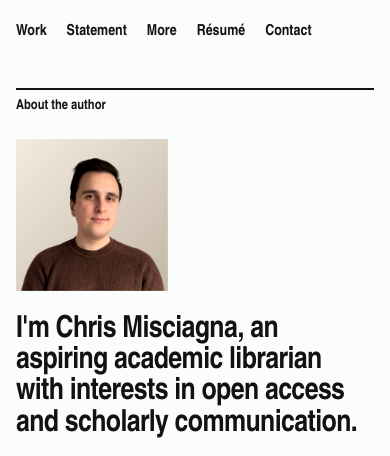
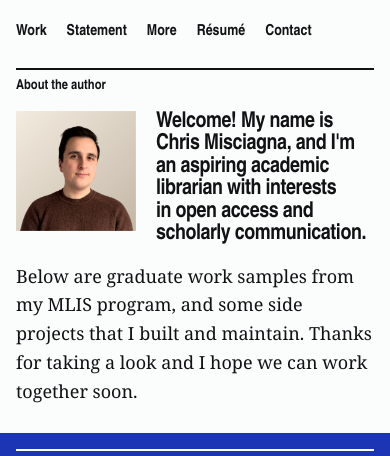
Before and after one commit to HB-Papa/chris-misciagna-portfolio, an Astro site: page / in a window 390 px wide. Shown: the part 56-512 px from the top of the page. Built offline with nearby package versions, Linux system fonts and the light colour scheme; Astro itself is replaced by a stand-in of ours.

Commit message:
New intro text, tighter intro, project PDFs, Observatory marked built
- Intro uses Chris's own welcome text; the photo is smaller and the
  heading and paragraph sit side by side, so the covers start sooner.
- Six course projects can now be read as PDFs: the Third Place
  methodology and UConn policy from their project pages, and four
  backlist items. Each PDF was checked for private details first.
- The Observatory cover now says "Built and running".
- The Third Place art comment now matches the paper: 1,200 invitations,
  one dot per four, 300 expected responses.

Co-Authored-By: Claude Opus 5.5 <noreply@anthropic.com>

```diff
--- a/src/components/Spread.astro
+++ b/src/components/Spread.astro
@@ -22,7 +22,7 @@ const headingId = `${p.id}-title`;
       </figure>
     )}
     {p.links.length > 0 && (
-      <p class="links">{p.links.map((l) => <a class="go" href={l.href}>{l.label}</a>)}</p>
+      <p class="links">{p.links.map((l) => <a class="go" href={l.href}>{l.label}{l.note && <span class="note"> ({l.note})</span>}</a>)}</p>
     )}
   </div>
 </article>
--- a/src/data/site.ts
+++ b/src/data/site.ts
@@ -3,7 +3,7 @@
 // and no phone number, home address, student ID, or transcript ever appears on the site.
 
 export type Fact = [label: string, value: string];
-export type Link = { label: string; href: string };
+export type Link = { label: string; href: string; note?: string };
 export type Art = 'sun' | 'observatory' | 'third' | 'training' | 'shelf';
 
 export interface Project {
@@ -34,10 +34,9 @@ export const person = {
 };
 
 export const intro = {
-  lede: "I'm Chris Misciagna, an aspiring academic librarian with interests in open access and scholarly communication.",
+  lede: "Welcome! My name is Chris Misciagna, and I'm an aspiring academic librarian with interests in open access and scholarly communication.",
   body: [
-    'This site collects my work from the MLIS at the University of South Carolina and since: two open access projects I built and maintain, a research design, an internship at Thomas Cooper Library, and a collection development policy. Each cover below opens to what the project is and the thinking behind it.',
-    "What draws me to librarianship is the work of making research reachable: open access, scholarly communication, and the instruction that helps people use both. Further down you'll find my statement, more course work, and my résumé.",
+    'Below are graduate work samples from my MLIS program, and some side projects that I built and maintain. Thanks for taking a look and I hope we can work together soon.',
   ],
   photoAlt: 'Chris Misciagna, smiling, in a brown sweater against a plain light background.',
 };
@@ -59,7 +58,7 @@ export const projects: Project[] = [
     long: true,
     art: 'observatory',
     blurb: 'How much research from 17 Connecticut colleges and universities can anyone read for free? About two-thirds of 176,198 articles, 2015 to 2025.',
-    status: 'Built and running, in progress',
+    status: 'Built and running',
     facts: [
       ['Institutions', '17 colleges and universities'],
       ['Articles', '176,198, from 2015 to 2025'],
@@ -109,7 +108,7 @@ export const projects: Project[] = [
         body: "Graduate students have a different campus life from undergraduates, and many academic libraries underserve them. Designing the survey took about as long as writing the paper. Refining it to 20 questions taught me to focus on what matters rather than measuring everything possible. I'd like to run this study as a practicing librarian.",
       },
     ],
-    links: [],
+    links: [{ label: 'Read the methodology', href: '/work/misciagna-libraries-as-third-place-methodology.pdf', note: 'PDF, 17 pages' }],
   },
   {
     id: 'open-sun',
@@ -195,17 +194,17 @@ export const projects: Project[] = [
         body: 'I worked from public information about the library and stated plainly where I made assumptions about budget and collection data, so the framework could be adapted to real figures. UConn did not commission or adopt it.',
       },
     ],
-    links: [],
+    links: [{ label: 'Read the policy', href: '/work/misciagna-homer-babbidge-collection-development-policy.pdf', note: 'PDF, 10 pages' }],
   },
 ];
 
-export const backlist: { title: string; note: string; tag: string; href?: string }[] = [
-  { title: 'Teaching Librarians to Teach Open', note: 'A two-year, $246,460 grant proposal for OER training in academic libraries. A course assignment, not a funded grant.', tag: 'ISCI 704' },
+export const backlist: { title: string; note: string; tag: string; href?: string; pdf?: string }[] = [
+  { title: 'Teaching Librarians to Teach Open', note: 'A two-year, $246,460 grant proposal for OER training in academic libraries. A course assignment, not a funded grant.', tag: 'ISCI 704', pdf: '/work/misciagna-oer-grant-proposal-narrative.pdf' },
   { title: 'Crisis Communication & Market Research', note: 'A subject LibGuide bridging two fields that rarely meet in library settings.', tag: 'LibGuide', href: 'https://sclis.libguides.com/c.php?g=1413293&p=10468285' },
-  { title: 'Evaluating Open Library', note: 'How search infrastructure shapes experience, compared with Google Books, WorldCat, and LC.', tag: 'ISCI 706' },
-  { title: 'Librarian Scholarship & Tenure', note: 'Tenure criteria compared at Penn State and Washington State.', tag: 'ISCI 729' },
+  { title: 'Evaluating Open Library', note: 'How search infrastructure shapes experience, compared with Google Books, WorldCat, and LC.', tag: 'ISCI 706', pdf: '/work/misciagna-evaluating-open-library.pdf' },
+  { title: 'Librarian Scholarship & Tenure', note: 'Tenure criteria compared at Penn State and Washington State.', tag: 'ISCI 729', pdf: '/work/misciagna-librarian-scholarship-and-tenure.pdf' },
   { title: 'World Happiness in R', note: "156 countries, and what purely economic explanations can't capture.", tag: 'ISCI 709' },
-  { title: 'A Legacy of Innovation & Democracy', note: 'A mini zine on Dr. Carla Hayden.', tag: 'ISCI 752' },
+  { title: 'A Legacy of Innovation & Democracy', note: 'A mini zine on Dr. Carla Hayden, laid out to print and fold.', tag: 'ISCI 752', pdf: '/work/misciagna-carla-hayden-zine.pdf' },
 ];
 
 export const resume = {
--- a/src/lib/art.ts
+++ b/src/lib/art.ts
@@ -30,7 +30,7 @@ function observatory() {
   return { viewBox: '0 0 400 400', body: out };
 }
 
-/** Third Place: 300 survey invitations across five universities, 75 filled at the expected 25% response. */
+/** Third Place: 1,200 survey invitations across five universities, one dot per four. The 75 filled dots are the 300 expected responses (25%). */
 function third() {
   let out = '';
   let n = 0;
--- a/src/pages/index.astro
+++ b/src/pages/index.astro
@@ -44,7 +44,10 @@ import { person, intro, statement, projects, backlist, resume } from '../data/si
         {backlist.map((b) => (
           <li>
             <b>{b.title}</b><span>{b.note}</span>
-            <small>{b.href ? <a href={b.href}>{b.tag}</a> : b.tag}</small>
+            <small>
+              {b.href ? <a href={b.href}>{b.tag}</a> : b.tag}
+              {b.pdf && <a class="pdf" href={b.pdf}>Read it<span class="visually-hidden">: {b.title}</span> (PDF)</a>}
+            </small>
           </li>
         ))}
       </ul>
--- a/src/styles/global.css
+++ b/src/styles/global.css
@@ -36,13 +36,15 @@ a { color: inherit; text-underline-offset: .2em; text-decoration-thickness: 1.5p
 .mast nav a:hover { text-decoration: underline; }
 
 /* Intro: the author's photo and a short note, like the inside flap of a book */
-.intro { display: grid; grid-template-columns: 18rem minmax(0, 1fr); grid-template-areas: "label label" "photo text"; gap: 1.25rem clamp(1.5rem, 4vw, 4rem); padding: clamp(1.5rem, 3vw, 2.5rem) var(--gutter) clamp(2.5rem, 5vw, 4.5rem); }
+.intro { display: grid; grid-template-columns: 13rem minmax(0, 1fr); grid-template-areas: "label label" "photo text"; gap: 1rem clamp(1.5rem, 3vw, 3rem); padding: .25rem var(--gutter) clamp(1.75rem, 3vw, 2.5rem); }
 .intro-label { grid-area: label; display: flex; justify-content: space-between; gap: 1rem; font: 600 .85rem/1.2 var(--head); border-top: 2px solid var(--ink); padding-top: .5rem; }
 .portrait { grid-area: photo; width: 100%; height: auto; aspect-ratio: 1; object-fit: cover; display: block; background: #e9e4dc; }
-.intro-text { grid-area: text; align-self: start; }
-.intro-text p { max-width: 64ch; }
-.intro h1 { font: 800 clamp(1.9rem, 3.3vw, 3.4rem)/1.03 var(--head); font-stretch: 84%; letter-spacing: -.02em; max-width: 26ch; text-wrap: balance; margin-bottom: 1.25rem; }
-.intro-text p + p { margin-top: .9rem; }
+.intro-text { grid-area: text; align-self: end; display: grid; grid-template-columns: minmax(0, 7fr) minmax(0, 5fr); gap: 1rem clamp(1.5rem, 3vw, 3rem); align-items: end; }
+.intro h1 { font: 800 clamp(1.9rem, 3vw, 3.1rem)/1.03 var(--head); font-stretch: 84%; letter-spacing: -.02em; text-wrap: balance; }
+.intro-text p { max-width: 46ch; }
+.links .note { font-weight: 500; }
+.backlist small { display: flex; flex-direction: column; align-items: flex-end; gap: .35rem; }
+.backlist .pdf { font-weight: 700; }
 
 /* The shelf: faced-out covers */
 .shelf { display: flex; height: calc(100svh - 3.4rem); min-height: 560px; max-height: 1080px; list-style: none; padding: 0; }
@@ -135,10 +137,16 @@ a { color: inherit; text-underline-offset: .2em; text-decoration-thickness: 1.5p
   .cover .num span:last-child, .cover:not(.on) .num span:last-child { display: inline; }
   .mast { flex-wrap: wrap; }
   .mast .line { display: none; }
-  .intro { grid-template-columns: 14rem minmax(0, 1fr); }
+  .intro { grid-template-columns: 11rem minmax(0, 1fr); }
+  .intro-text { grid-template-columns: 1fr; }
+  .backlist small { align-items: flex-start; flex-direction: row; gap: 1.25rem; }
 }
 @media (max-width: 700px) {
-  .intro { grid-template-columns: 9.5rem minmax(0, 1fr); grid-template-areas: "label label" "photo ." "text text"; row-gap: 1.5rem; }
+  .intro { grid-template-columns: 7.5rem minmax(0, 1fr); grid-template-areas: "label label" "photo text"; row-gap: 1rem; column-gap: 1.25rem; }
+  .intro h1 { font-size: clamp(1.35rem, 5.6vw, 1.9rem); }
+  .intro-text { display: contents; }
+  .intro-text h1 { grid-area: text; align-self: center; }
+  .intro-text p { grid-column: 1 / -1; }
   .intro-label span:last-child { display: none; }
 }
 @media (max-width: 1000px) {
```
Also changed, not shown: public/og.png, 6 other files.
